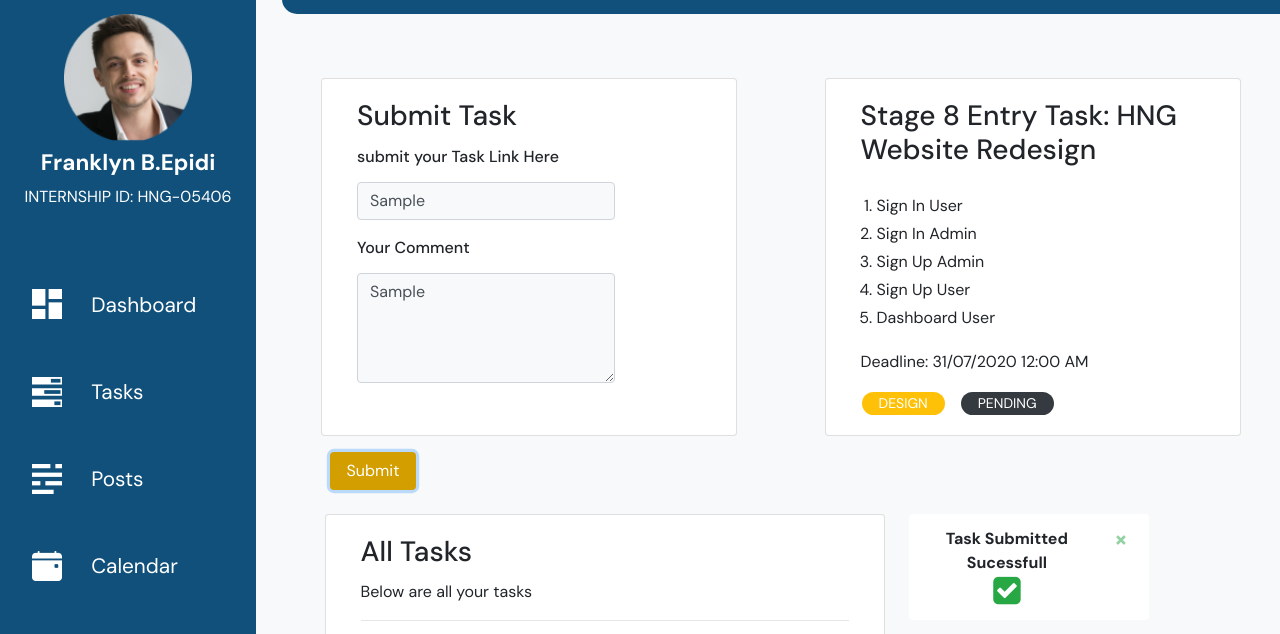
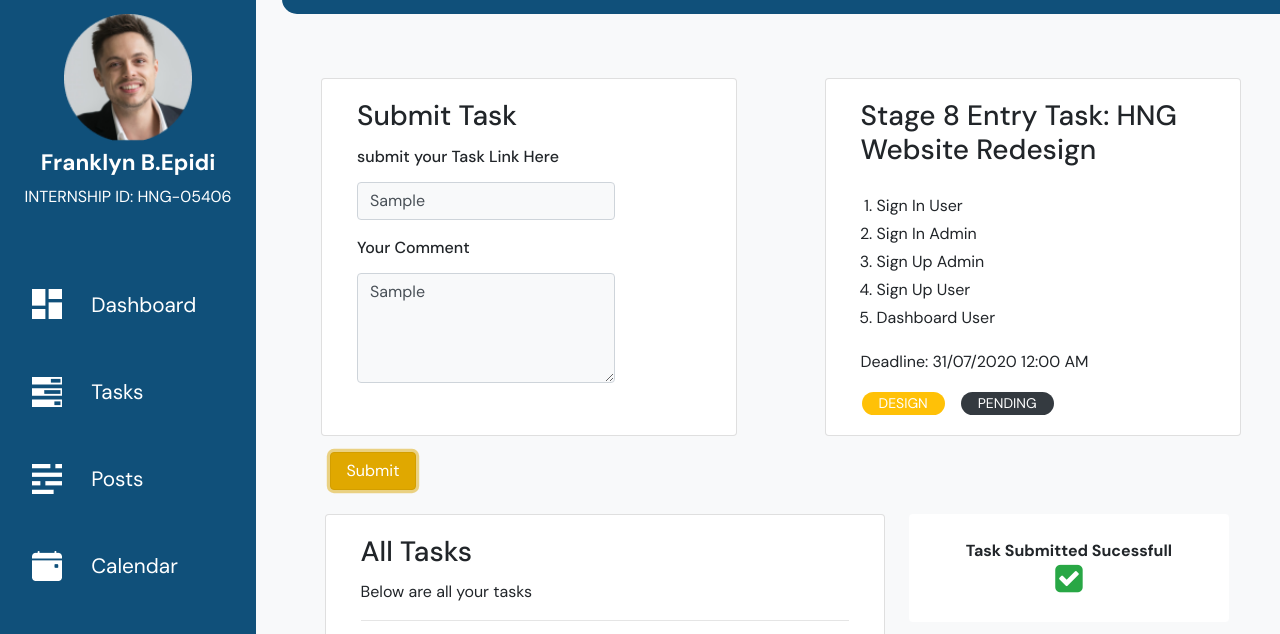
Before and after one commit to hngi/HNGBoard-FE, a plain HTML site: page userTask.html in a window 1280 px wide. Both pictures are taken after typing "Sample", "Sample" into the empty fields and a click on the button "Submit". Shown: the part 66-700 px from the top of the page. Drawn offline with nearby package versions, Linux system fonts and the light colour scheme.

Commit message:
userTask page - alert fixed

```diff
--- /dev/null
+++ b/assets/scripts/userTask.js
@@ -0,0 +1,11 @@
+// $('.alert').alert()?
+$(document).ready(function() {
+    $('#userTaskBtn').click(function() {
+        $('#userAlert').show('fade');
+
+        setTimeout(function() {
+            $('userAlert').hide('fade');
+        }, 2000);
+    });
+    $('#alertClose').hide('fade');
+});
--- a/userTask.html
+++ b/userTask.html
@@ -147,13 +147,13 @@
           </div>
           <!-- big screen ends -->
           <div class="col-5 col-md-6 mt-0 mt-md-3 ml-3 ml-md-2 ml-lg-4 pl-0 pl-md-4">
-            <button class="btn rounded bg-warning px-3 text-white">
+            <button class="btn rounded btn-warning px-3 text-white" id="userTaskBtn">
               Submit
             </button>
           </div>
         </div>
         <div class="row mx-1 mx-md">
-          <div class="card col-12 col-md-4 col-lg-7 ml-0 mx-md-2 mx-lg-4 pb-0 mb-2 mb-md-3">
+          <div class="card col-12 col-md-8 col-lg-7 ml-0 mx-md-2 mx-lg-4 pb-0 mb-2 mb-md-3">
             <div class="card-body pb-0">
               <div>
                 <h3 class="card-title">All Tasks</h3>
@@ -222,12 +222,13 @@
             </div>
           </div>
           <!-- <div class="col-12 text-center"> -->
-            <div class="card alert alert-white alert-dismissible fade show w-25 h-25 text-center" role="alert">
-              <strong>Task Submitted Sucessfull</strong>
+            <div class="collapse col-12 col-md-4 px-3 alert  bg-white py-3 py-md-4 collapse alert-white alert-dismissible w-25 h-25 text-center" role="alert" id="userAlert">
+              <a href="#" id="alertClose" class="close">&times;</a>
+              <strong>Task Submitted Sucessfull</strong><br>
               <i class="fa fa-check-square fa-2x text-success"></i>
-              <button type="button" class="close" data-dismiss="alert" aria-label="Close">
-                <span aria-hidden="true" class="text-success">&times;</span>
-              </button>
+              <!-- <a href="#" class="close" aria-label="Close" id="alertClose">
+                <span aria-hidden="true" class=" text-success">&times;</span>
+              </a> -->
             </div>
           <!-- </div> -->
         </div>
@@ -241,17 +242,17 @@
 
 
 
-
+  <script src="https://cdn.jsdelivr.net/npm/popper.js@1.16.0/dist/umd/popper.min.js"
+  integrity="sha384-Q6E9RHvbIyZFJoft+2mJbHaEWldlvI9IOYy5n3zV9zzTtmI3UksdQRVvoxMfooAo"
+  crossorigin="anonymous"></script>
   <script src="https://code.jquery.com/jquery-3.5.1.slim.min.js"
     integrity="sha384-DfXdz2htPH0lsSSs5nCTpuj/zy4C+OGpamoFVy38MVBnE+IbbVYUew+OrCXaRkfj"
     crossorigin="anonymous"></script>
-  <script src="https://cdn.jsdelivr.net/npm/popper.js@1.16.0/dist/umd/popper.min.js"
-    integrity="sha384-Q6E9RHvbIyZFJoft+2mJbHaEWldlvI9IOYy5n3zV9zzTtmI3UksdQRVvoxMfooAo"
-    crossorigin="anonymous"></script>
   <script src="https://stackpath.bootstrapcdn.com/bootstrap/4.5.0/js/bootstrap.min.js"
-    integrity="sha384-OgVRvuATP1z7JjHLkuOU7Xw704+h835Lr+6QL9UvYjZE3Ipu6Tp75j7Bh/kR0JKI"
-    crossorigin="anonymous"></script>
+  integrity="sha384-OgVRvuATP1z7JjHLkuOU7Xw704+h835Lr+6QL9UvYjZE3Ipu6Tp75j7Bh/kR0JKI"
+  crossorigin="anonymous"></script>
   <script src="./assets/scripts/script.js"></script>
+  <script src="./assets/scripts/userTask.js"></script>
 </body>
 
 </html>
```
